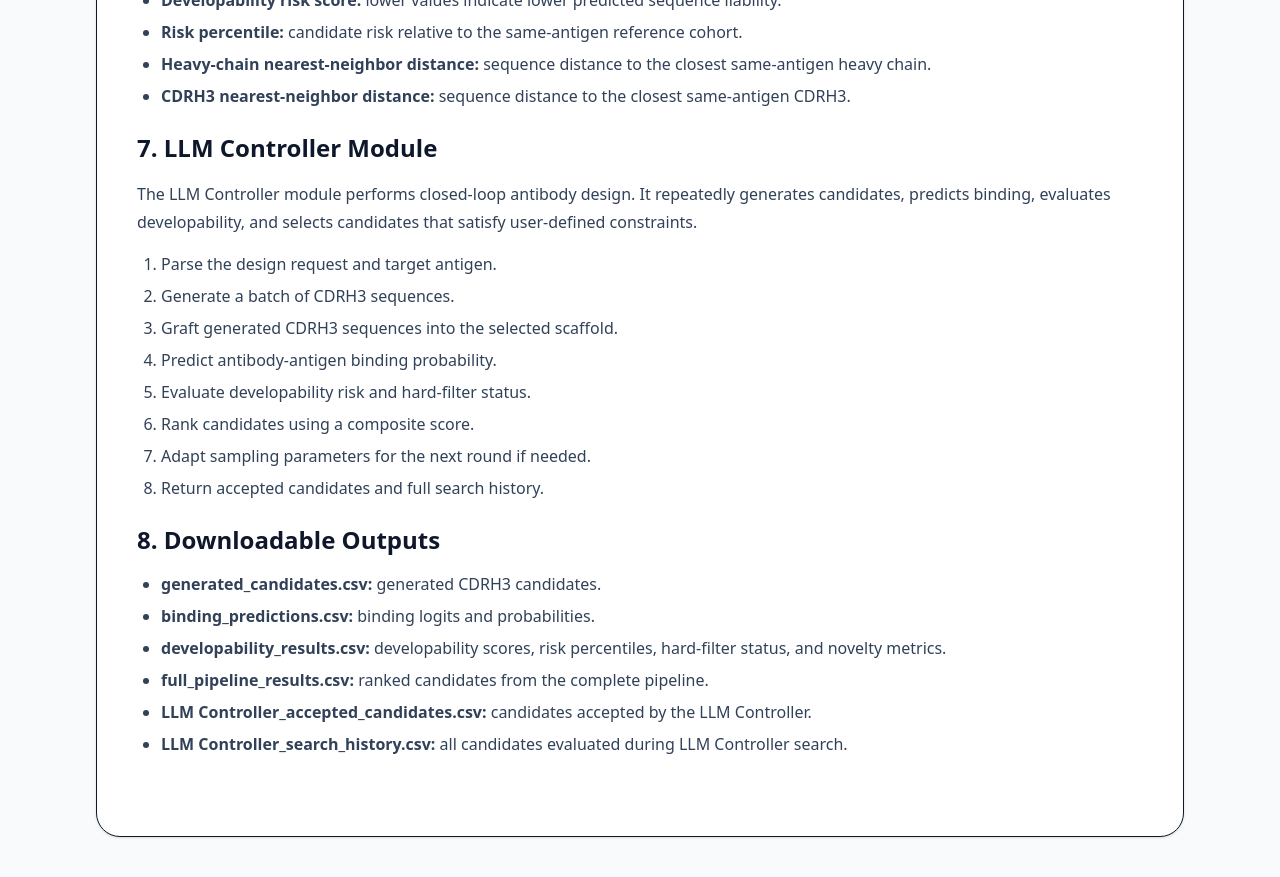
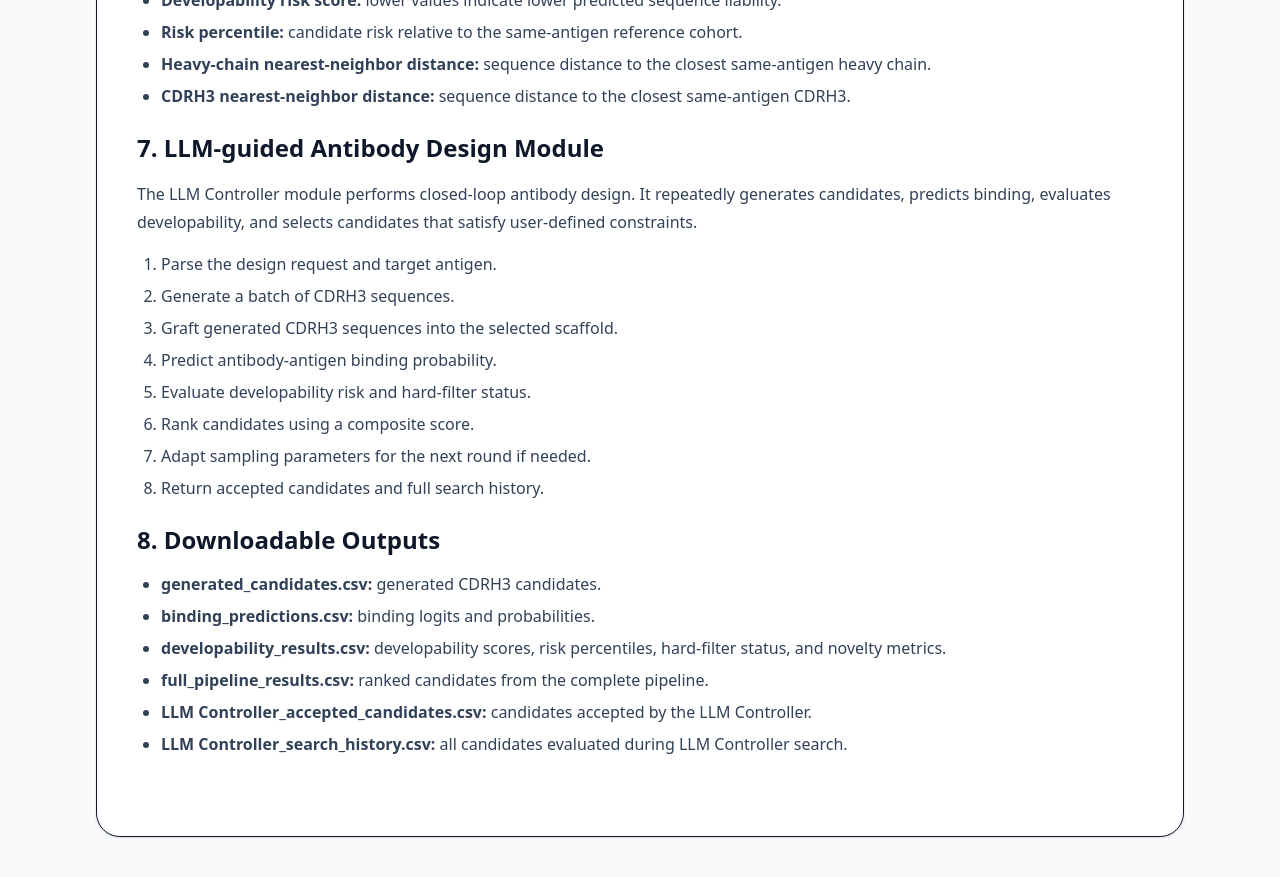
Before and after one commit to Fanxu-alt/Antibody-Design, a Next.js app in the folder frontend/: page /help in a window 1280 px wide. Shown: the part 3180-4057 px from the top of the page. Built offline with nearby package versions, Linux system fonts and the light colour scheme; no server answers.

Commit message:
Update page.tsx

```diff
--- a/frontend/app/help/page.tsx
+++ b/frontend/app/help/page.tsx
@@ -91,8 +91,9 @@ export default function HelpPage() {
             sequence novelty should be prioritized.
           </p>
 
-          <h2 className="mb-4 text-2xl font-bold">4. Generate Module</h2>
-
+          <h2 id="generate" className="mb-4 scroll-mt-28 text-2xl font-bold">
+            4. Generate Module
+          </h2>
           <p className="mb-4 leading-7 text-slate-700">
             The Generate module uses H3-AbSeqVAE to produce antigen-conditioned
             CDRH3 sequences. The model samples from a latent sequence space
@@ -136,7 +137,9 @@ export default function HelpPage() {
             <li>Optional generation metadata</li>
           </ul>
 
-          <h2 className="mb-4 text-2xl font-bold">5. Predict Binding Module</h2>
+          <h2 id="predict" className="mb-4 scroll-mt-28 text-2xl font-bold">
+            5. Predict Binding Module
+          </h2>
 
           <p className="mb-4 leading-7 text-slate-700">
             The Predict module uses AbAgBinder to estimate the probability of
@@ -181,7 +184,9 @@ export default function HelpPage() {
             Binding probability &lt; 0.50: lower-priority candidate.
           </div>
 
-          <h2 className="mb-4 text-2xl font-bold">6. Developability Module</h2>
+          <h2 id="developability" className="mb-4 scroll-mt-28 text-2xl font-bold">
+            6. Developability Module
+          </h2>
 
           <p className="mb-4 leading-7 text-slate-700">
             The Developability module evaluates sequence-derived properties
@@ -234,7 +239,9 @@ export default function HelpPage() {
             </li>
           </ul>
 
-          <h2 className="mb-4 text-2xl font-bold">7. LLM Controller Module</h2>
+          <h2 id="llm-guided-design" className="mb-4 scroll-mt-28 text-2xl font-bold">
+            7. LLM-guided Antibody Design Module
+          </h2>
 
           <p className="mb-4 leading-7 text-slate-700">
             The LLM Controller module performs closed-loop antibody design. It repeatedly
```
